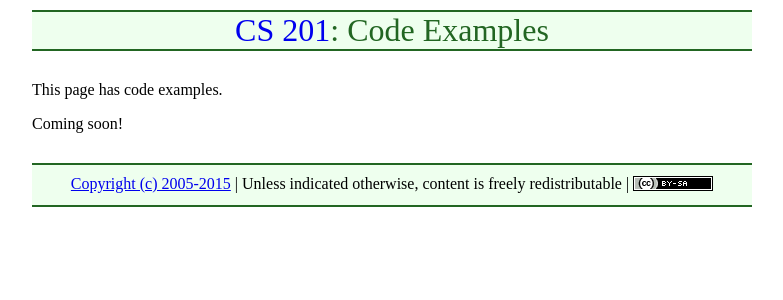
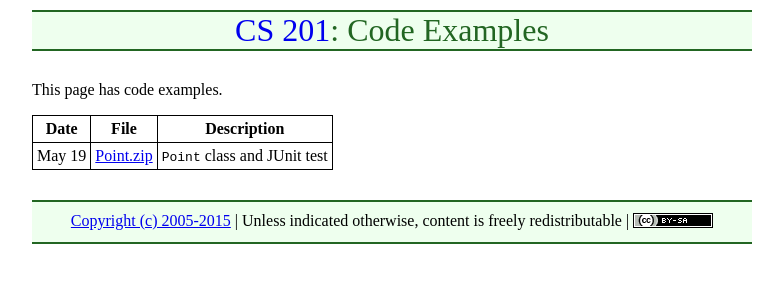
Before and after one commit to ycpcs/cs201-summer2015, a Jekyll site: the page built from examples/index.md, in a window 1280 px wide. Shown: the top 300 px of the page, without its empty margins (248-1031 px from the left). Built offline with Jekyll 4.4.1, drawn with Linux system fonts in a browser that asks for light colours; Markdown is read by kramdown in place of the engine named in the settings.

Commit message:
Point class

```diff
--- a/examples/index.md
+++ b/examples/index.md
@@ -5,4 +5,6 @@ title: "Code Examples"
 
 This page has code examples.
 
-Coming soon!
+Date | File | Description
+---- | ---- | -----------
+May 19 | [Point.zip](Point.zip) | `Point` class and JUnit test
```
Also changed, not shown: 1 other file.
